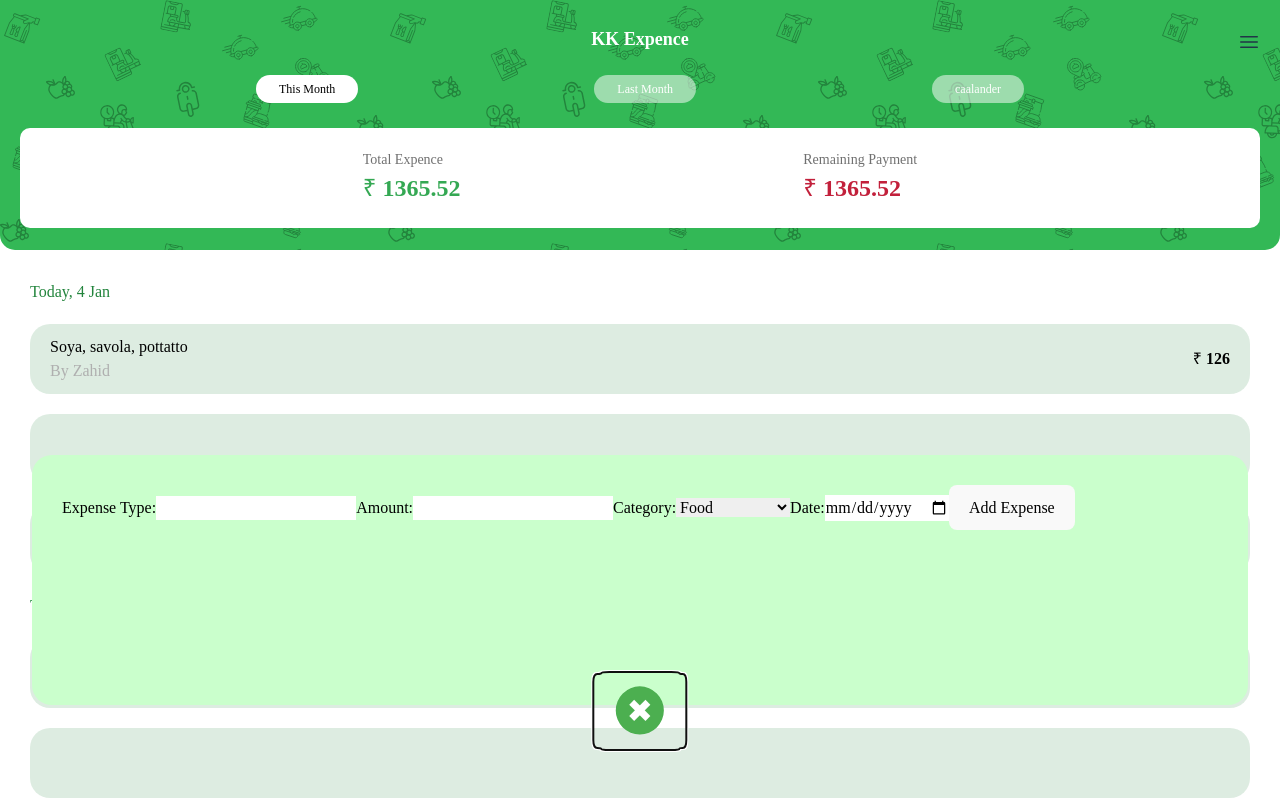
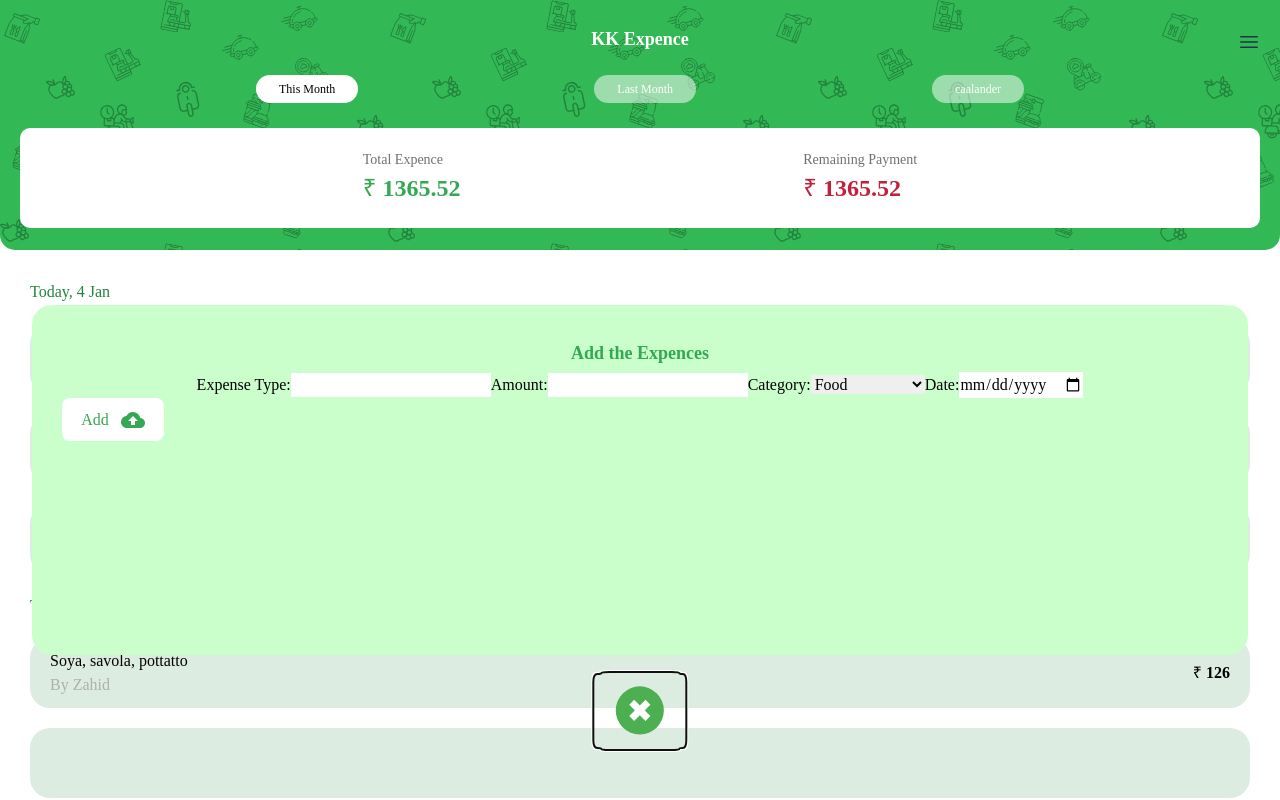
Before and after one commit to Zahidmk/kk, a React (Vite) app: page / in a window 1280 px wide. Both pictures are taken after a click on the button 640 px from the left and 710 px from the top of the page. Shown: the top 800 px of the page. Built offline with nearby package versions, Linux system fonts and the light colour scheme.

Commit message:
add expence div

```diff
--- a/src/Components/NewExpence.jsx
+++ b/src/Components/NewExpence.jsx
@@ -1,6 +1,7 @@
 import styles from "./NewExpence.module.css";
 import { FcPlus } from "react-icons/fc";
 import React, { useState } from "react";
+import { MdCloudUpload } from "react-icons/md";
 
 const NewExpense = ({ onAddExpense }) => {
   const [showForm, setShowForm] = useState(false);
@@ -43,13 +44,14 @@ const NewExpense = ({ onAddExpense }) => {
           size={55}
           style={{
             transform: `rotate(${iconRotation}deg)`,
-          color: 'red',
-          transition: 'transform 0.3s ease-in-out',
+            color: "red",
+            transition: "transform 0.3s ease-in-out",
           }}
         />
       </button>
       {showForm && (
         <div className={styles.NewExpense_div}>
+          <h2>Add the Expences</h2>
           <form>
             <label>
               Expense Type:
@@ -92,8 +94,19 @@ const NewExpense = ({ onAddExpense }) => {
               />
             </label>
 
-            <button type="button" onClick={handleAddExpense}>
-              Add Expense
+            <button
+              className="flex gap-3"
+              type="button"
+              onClick={handleAddExpense}
+              style={{
+                backgroundColor: "#ffff",
+                border:"none",
+                color:"#34A853",
+                transition: "transform 0.3s ease-in-out",
+              }}
+            >
+              Add
+              <MdCloudUpload size={24} />
             </button>
           </form>
         </div>
--- a/src/Components/NewExpence.module.css
+++ b/src/Components/NewExpence.module.css
@@ -25,10 +25,18 @@ button:hover {
   padding: 30px;
   flex-direction: column;
   width: 95%;
-  height: 250px;
+  height: 350px;
   background-color: #caffcc;
   left: 50%;
   transform: translate(-50%, -50%);
   border-radius: 20px;
   color: #000;
+  text-align: center;
 }
+
+.NewExpense_div h2{
+    font-size: 18px;
+    font-weight: 600;
+    color: #34A853;
+    margin: 5px ;
+}
```
Lines whose indentation alone changed are shown as unchanged.
